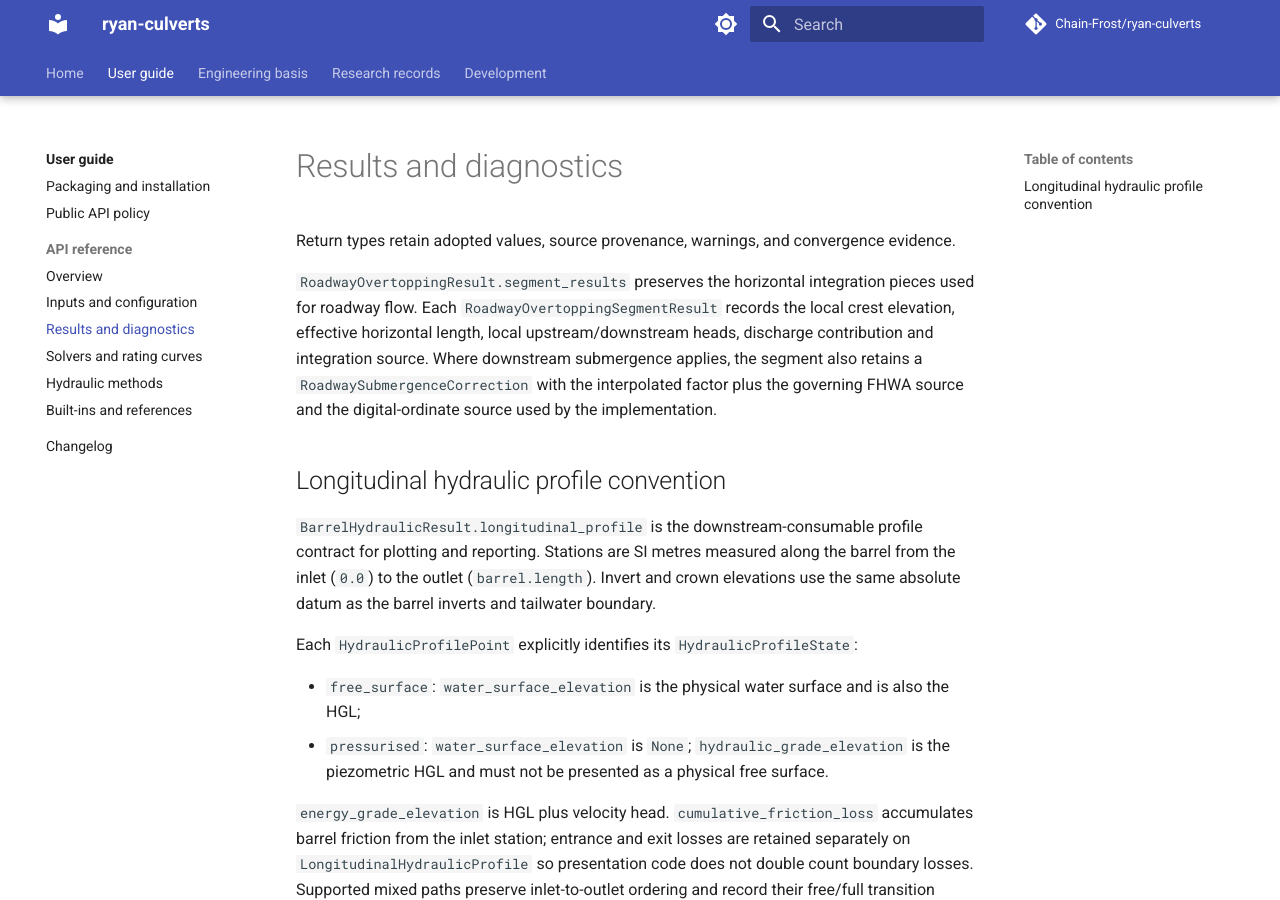
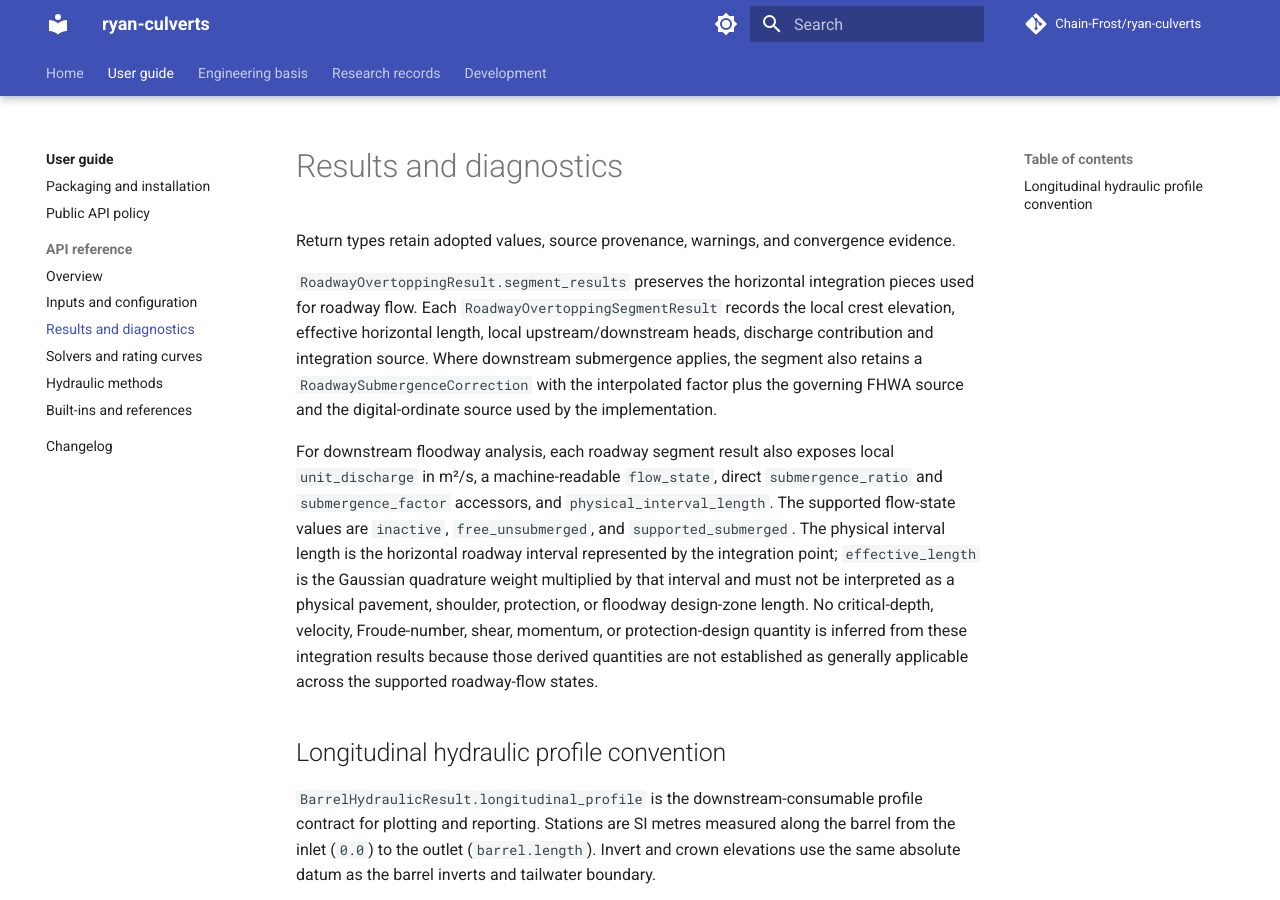
Before and after one commit to Chain-Frost/ryan-culverts, an MkDocs documentation site: the page built from docs/api/results.md, in a window 1280 px wide and 900 px high. Built offline with MkDocs 1.6.1 and Material for MkDocs 9.7.7, drawn with Linux system fonts in a browser that asks for light colours; comment, search, counter and statistics services are not loaded.

Commit message:
Document roadway segment hydraulic state

```diff
--- a/docs/api/results.md
+++ b/docs/api/results.md
@@ -8,6 +8,17 @@ effective horizontal length, local upstream/downstream heads, discharge contribu
 integration source. Where downstream submergence applies, the segment also retains a
 `RoadwaySubmergenceCorrection` with the interpolated factor plus the governing FHWA source
 and the digital-ordinate source used by the implementation.
+
+For downstream floodway analysis, each roadway segment result also exposes local
+`unit_discharge` in m²/s, a machine-readable `flow_state`, direct `submergence_ratio` and
+`submergence_factor` accessors, and `physical_interval_length`. The supported flow-state
+values are `inactive`, `free_unsubmerged`, and `supported_submerged`. The physical interval
+length is the horizontal roadway interval represented by the integration point;
+`effective_length` is the Gaussian quadrature weight multiplied by that interval and must
+not be interpreted as a physical pavement, shoulder, protection, or floodway design-zone
+length. No critical-depth, velocity, Froude-number, shear, momentum, or protection-design
+quantity is inferred from these integration results because those derived quantities are
+not established as generally applicable across the supported roadway-flow states.
 
 ## Longitudinal hydraulic profile convention
 
```
